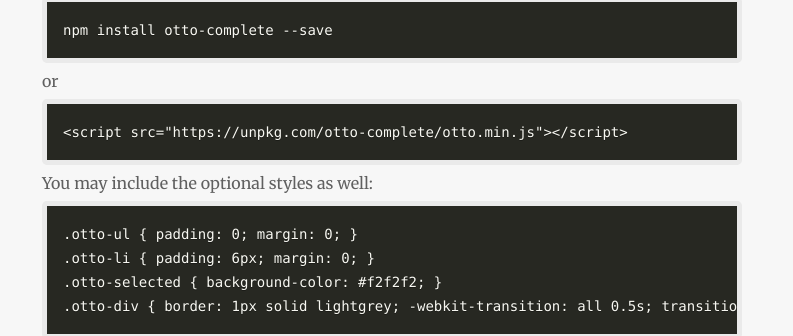
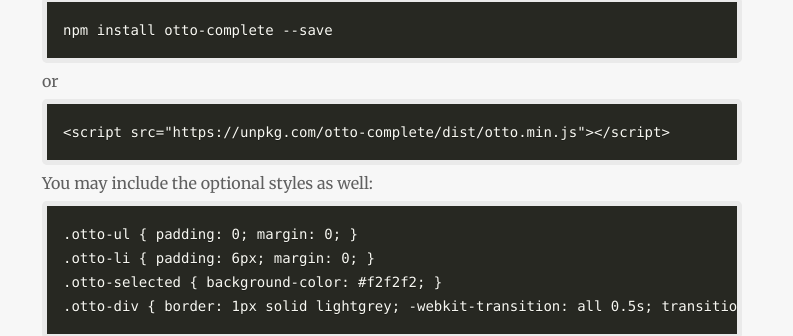
Before and after one commit to kevinfiol/kevinfiol.github.io, a Jekyll site: the page otto/index.html, which Jekyll copies as it is, in a window 1280 px wide. Shown: the part 306-642 px from the top of the page, without its empty margins (248-1041 px from the left). Built offline with Jekyll 4.4.1, drawn with Linux system fonts in a browser that asks for light colours.

Commit message:
update otto page with updated cdn

```diff
--- a/otto/index.html
+++ b/otto/index.html
@@ -49,7 +49,7 @@
         <div class="demo">
             <pre><code class="language-markup">npm install otto-complete --save</code></pre>
             or
-            <pre><code class="language-markup">&lt;script src="https://unpkg.com/otto-complete/otto.min.js">&lt;/script></code></pre>
+            <pre><code class="language-markup">&lt;script src="https://unpkg.com/otto-complete/dist/otto.min.js">&lt;/script></code></pre>
             You may include the optional styles as well:
             <pre><code class="language-css">.otto-ul { padding: 0; margin: 0; }
 .otto-li { padding: 6px; margin: 0; }
@@ -121,7 +121,7 @@
 
 
     </div>
-    <script src="https://unpkg.com/otto-complete/otto.min.js"></script>
+    <script src="https://unpkg.com/otto-complete/dist/otto.min.js"></script>
     <script>
         document.onreadystatechange = function () {
             if (document.readyState === 'interactive') {
```
